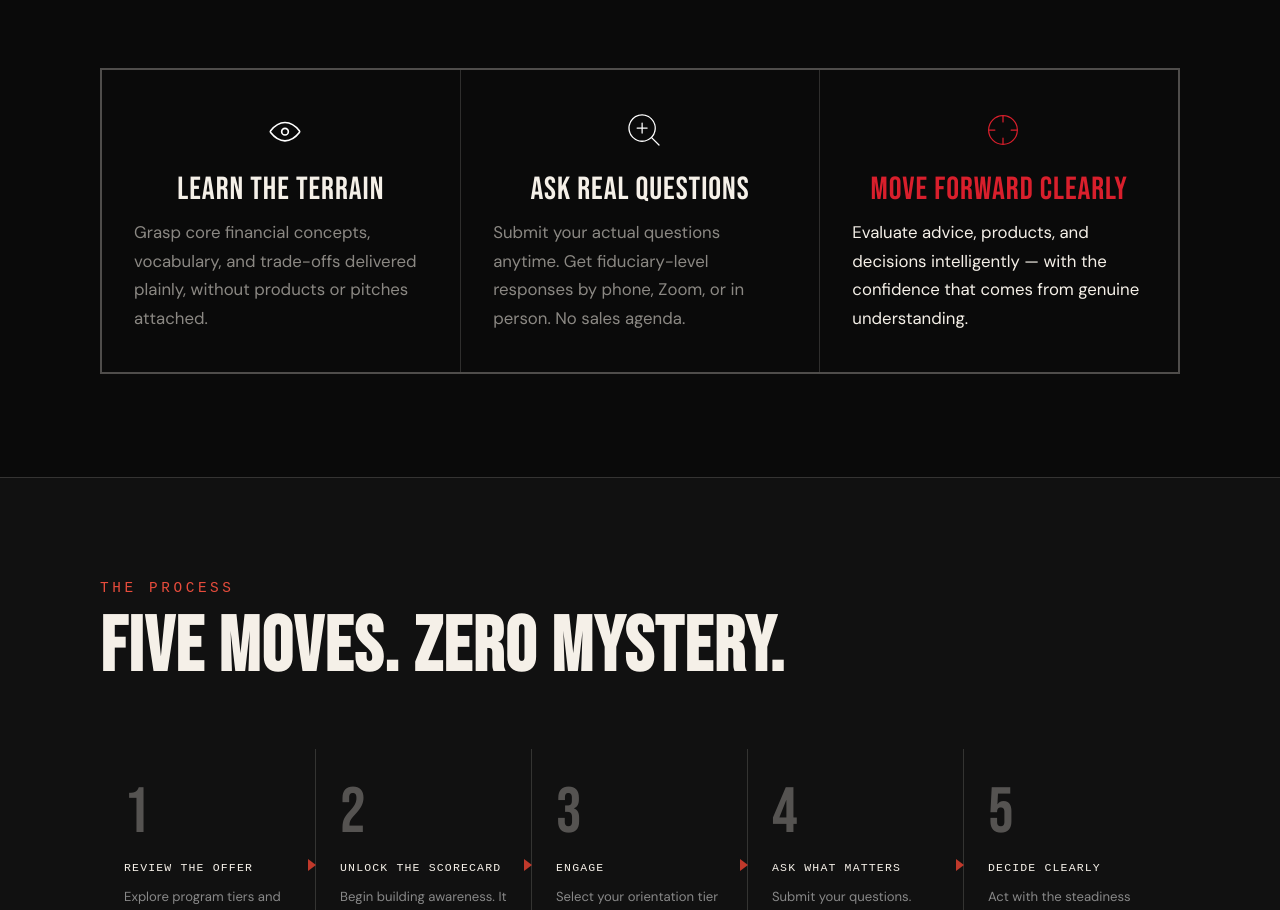
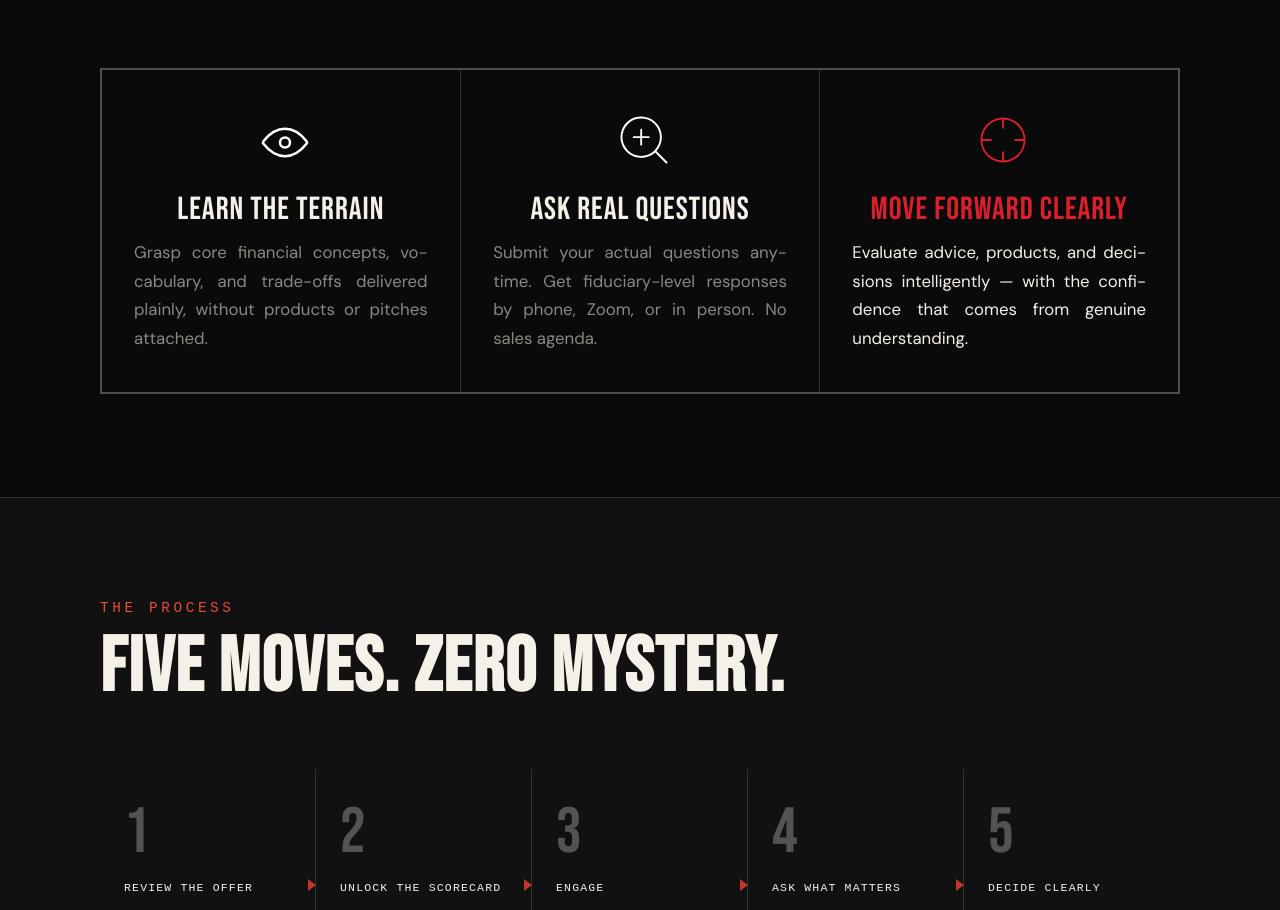
Before and after one commit to jvgiv/ffcpreview, a Next.js app: page / in a window 1280 px wide. Shown: the part 3770-4680 px from the top of the page. Built offline with nearby package versions, Linux system fonts and the light colour scheme; no server answers.

Commit message:
enlarged icons in solution, justified text

```diff
--- a/src/app/components/home/Guide.js
+++ b/src/app/components/home/Guide.js
@@ -57,8 +57,8 @@ export default function Guide() {
               <Image
                 src="/svg/eye.svg"
                 alt="eyeball"
-                width={40}
-                height={40}
+                width={60}
+                height={60}
                 style={{ marginLeft: "0.5rem" }}
               />
             </div>
@@ -73,8 +73,8 @@ export default function Guide() {
               <Image
                 src="/svg/mag.svg"
                 alt="magnifying glass"
-                width={40}
-                height={40}
+                width={60}
+                height={60}
                 style={{ marginLeft: "0.5rem" }}
               />
             </div>
@@ -89,8 +89,8 @@ export default function Guide() {
               <Image
                 src="/svg/chair.svg"
                 alt="crosshair"
-                width={40}
-                height={40}
+                width={60}
+                height={60}
                 style={{ marginLeft: "0.5rem" }}
               />
             </div>
--- a/src/app/homepage.css
+++ b/src/app/homepage.css
@@ -471,6 +471,8 @@
   font-size: 1.05rem;
   line-height: 1.7;
   color: rgba(245,240,232,0.55);
+  text-align: justify;
+  hyphens: auto;
 }
 
 /* Plan */
```
